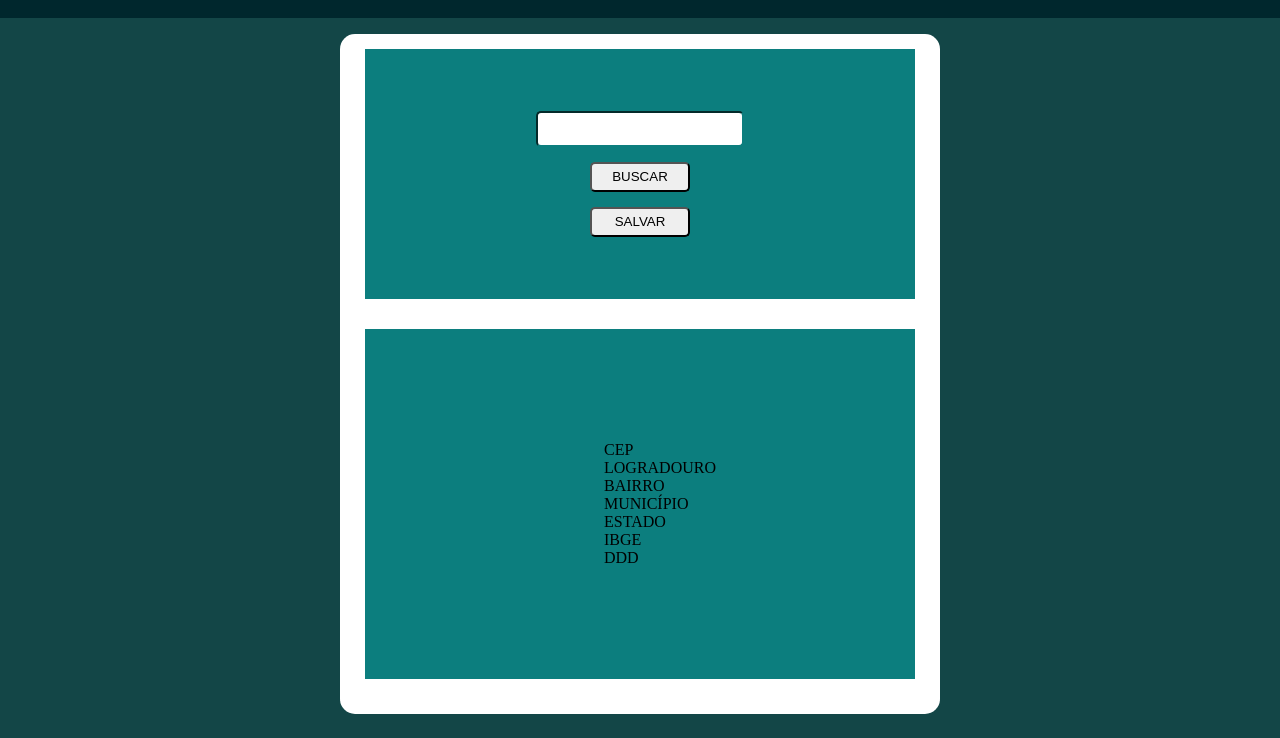
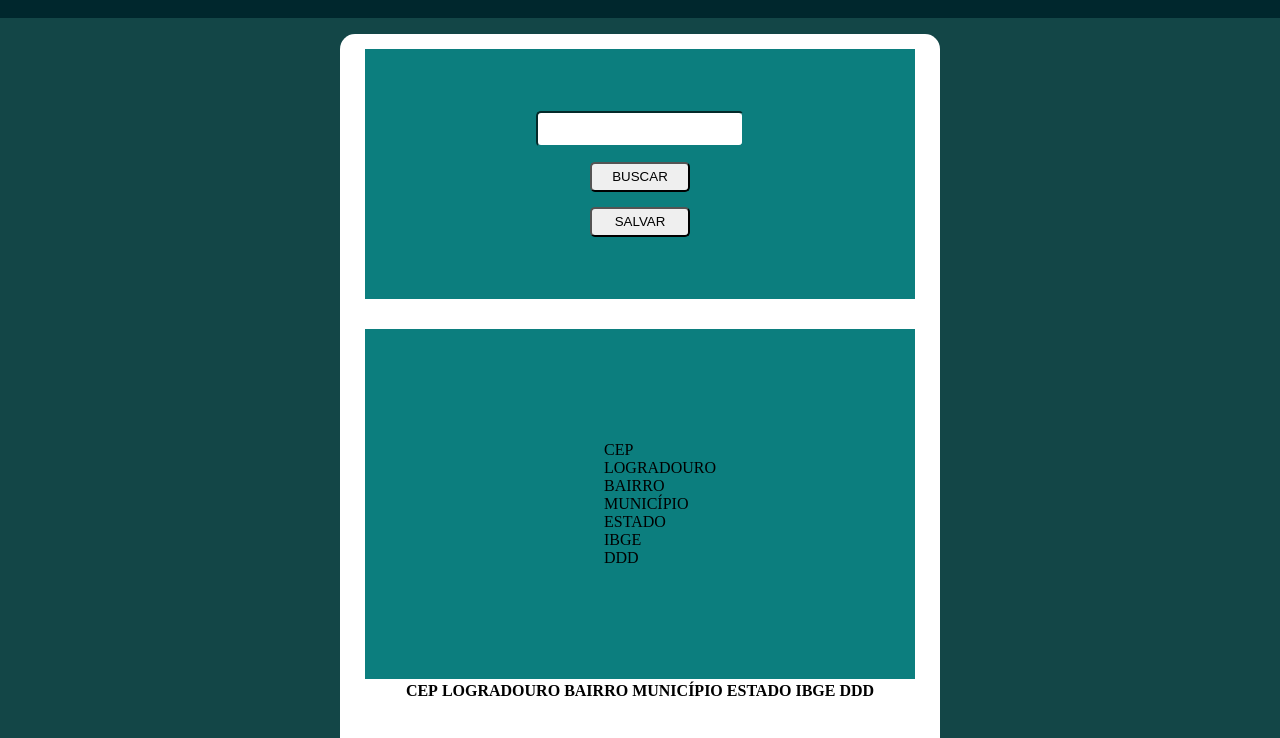
Before and after one commit to queirozzrafael/Project-__BuscarCep, a plain HTML site: page index.html in a window 1280 px wide. Both pictures are taken after a click on the button "SALVAR". Shown: the part 62-800 px from the top of the page. Drawn offline with Linux system fonts and the light colour scheme.

Commit message:
Add table save cep

```diff
--- a/assets/css/style.css
+++ b/assets/css/style.css
@@ -12,7 +12,7 @@ body{
     flex-direction: column;
     align-items: center;
     justify-content: center;
-    height: 800px;
+    height: 1100px;
 }
 
 #container{
@@ -29,7 +29,7 @@ body{
 
 #container2{
     margin-top: 55px;
-    height: 680px;
+    height: 980px;
     width: 600px;
     background-color:#ffffff;
     border-radius: 15px;
--- a/assets/js/app.js
+++ b/assets/js/app.js
@@ -25,9 +25,42 @@ const exddd = document.querySelector("#exddd")
 
 }
 
-function saveCep (searchCep) {
-    window.localStorage.setItem("CEP", excep)
-    alert(localStorage.getItem(CEP))
+function saveCep () {
+    //Criando linha
+    const newRow = document.createElement('tr');
 
+    //Criando colunas
+    const cepTd = document.createElement('td');
+    const logradouroTd = document.createElement('td');
+    const bairroTd = document.createElement('td');
+    const municipioTd = document.createElement('td');
+    const estadoTd = document.createElement('td');
+    const ibgeTd = document.createElement('td');
+    const dddTd = document.createElement('td');
+
+    //Adicinando conteudos nas colunas
+    cepTd.textContent = document.getElementById('excep').textContent;
+    logradouroTd.textContent = document.getElementById('exlog').textContent;
+    bairroTd.textContent = document.getElementById('exbai').textContent;
+    municipioTd.textContent = document.getElementById('exmun').textContent;
+    estadoTd.textContent = document.getElementById('exest').textContent;
+    ibgeTd.textContent = document.getElementById('exibg').textContent;
+    dddTd.textContent = document.getElementById('exddd').textContent;
+
+    //Adicionando como filhos na linha
+    newRow.appendChild(cepTd);
+    newRow.appendChild(logradouroTd);
+    newRow.appendChild(bairroTd);
+    newRow.appendChild(municipioTd);
+    newRow.appendChild(estadoTd);
+    newRow.appendChild(ibgeTd);
+    newRow.appendChild(dddTd);
+
+    //Adicionando linha filho na tabela
+    document.getElementById('testng').appendChild(newRow);
+}
+
+function saveCepLS (saveCep){
+    localStorage.setItem('cep',`cepTd`)
 
 }
--- a/index.html
+++ b/index.html
@@ -33,8 +33,23 @@
                                 <li id="exddd"></li>
                             </ul>
                         </div>
+
+                        <table id="tableLoc">
+                          <thead>
+                            <tr>
+                                <th>CEP</th>
+                                    <th>LOGRADOURO</th>
+                                        <th>BAIRRO</th>
+                                            <th>MUNICÍPIO</th>
+                                        <th>ESTADO</th>
+                                    <th>IBGE</th>
+                                <th>DDD</th>
+                            </tr>
+                          </thead>
+                                <tbody id="testng"></tbody>
+                        </table>
                 </div>
-            </div>
+
 
 
         <script src="assets/js/app.js"></script>
```
